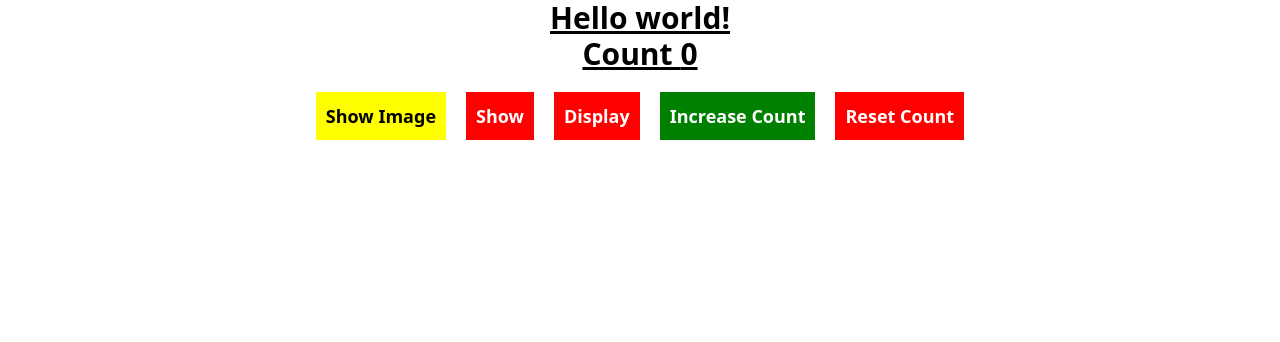
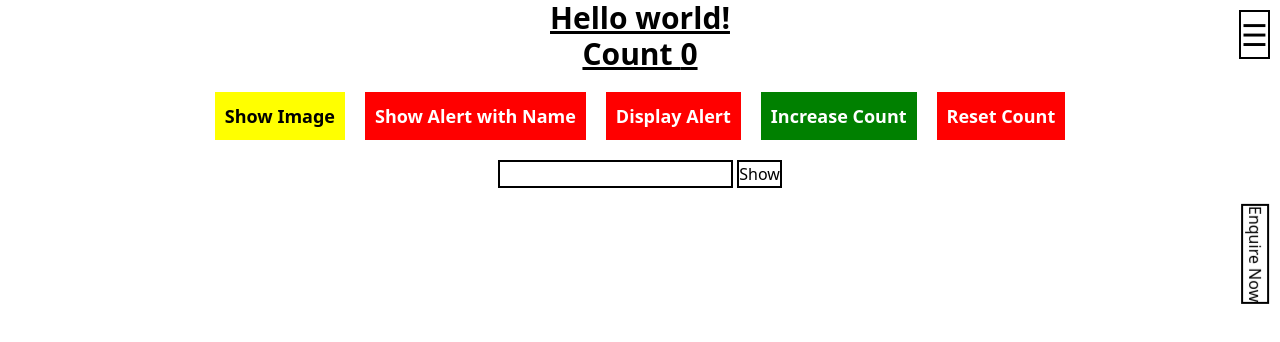
Before and after one commit to pratik-solanki-xduce/react-tailwind-css, a React (Create React App) app: page / in a window 1280 px wide. Shown: the top 342 px of the page. Built offline with nearby package versions, Linux system fonts and the light colour scheme.

Commit message:
Modal & Menu with state implemented

```diff
--- a/src/App.css
+++ b/src/App.css
@@ -36,3 +36,64 @@
     transform: rotate(360deg);
   }
 }
+
+.menu{
+  width: 80%;
+  text-align: left;
+  position: fixed;
+  left: -100%;
+  list-style: none;
+  transition: 1s;
+  height: 100vh;
+  background-color: yellow;
+}
+
+.activeMenu {
+  left: 0%;
+}
+
+.menu ul li{
+  list-style: none;
+  padding: 20px 20px;
+}
+
+.micon{
+  position: absolute;
+  right: 0px;
+  font-size: 30px;
+  margin: 10px;
+}
+
+.modalOverlay{
+  width: 100%;
+  position: fixed;
+  height: 100%;
+  display: none;
+  background-color: rgba(0, 0, 0, 0.5);
+}
+
+.modalDiv{
+  width: 400px;
+  position: fixed;
+  height: 400px;
+  background-color: white;
+  transition: 0.2s;
+  left: 50%;
+  top: -500px;
+  transform: translate(-50%,-50%);
+}
+
+.modalShow{
+  display: block;
+}
+
+.enquire{
+  position: fixed;
+  right: -2%;
+  top: 30%;
+  transform: rotate(90deg);
+}
+
+.showModalDiv{
+  top: 50%;
+}
--- a/src/App.js
+++ b/src/App.js
@@ -6,6 +6,9 @@ import btnModule from "./Button.module.css"
 function App() {
   const [count, setCount] = useState(0)
   const [show, setShow] = useState(false)
+  const [showPassword, setShowPassword] = useState(false)
+  const [showMenu, setShowMenu] = useState(false)
+  const [modal, setModal] = useState(false)
 
   const displayData = () => {
     alert("Welcome")
@@ -21,6 +24,22 @@ function App() {
 
   return (
     <div className="App">
+      <button className='enquire border-2 border-black' onClick={() => setModal(true)}>Enquire Now</button>
+      <div onClick={() => setModal(false)} className={`modalOverlay ${modal ? "modalShow" : ""}`}></div>
+      <div className={`modalDiv ${modal ? "showModalDiv" : ""}`}>
+        <h3 className='text-2xl font-semibold'>Enquiry Form  <button onClick={() => setModal(false)}><span>&times;</span></button></h3>
+      </div>
+
+      <button className='micon border-2 border-black' onClick={() => setShowMenu(!showMenu)}>{showMenu ? <span>&times;</span> : <span>&#9776;</span>}</button>
+      <div className={`menu ${showMenu ? "activeMenu" : ""}`}>
+        <ul>
+          <li>Home</li>
+          <li>About</li>
+          <li>Blog</li>
+          <li>Carrer</li>
+          <li>Contact</li>
+        </ul>
+      </div>
       <h1 className="text-3xl font-bold underline">
         Hello world!
       </h1>
@@ -29,12 +48,14 @@ function App() {
       </h1>
       <div className='mt-5 mb-5'>
         <button class={`${btnModule.warning} p-[10px] text-lg font-bold mr-5`} onClick={() => setShow(!show)}>{show ? "Hide" : "Show"} Image</button>
-        <button class={`${btnModule.error} p-[10px] text-lg font-bold mr-5`} onClick={() => showData("Pratik")}>Show</button>
-        <button class={`${btnModule.error} p-[10px] text-lg font-bold mr-5`} onClick={displayData}>Display</button>
+        <button class={`${btnModule.error} p-[10px] text-lg font-bold mr-5`} onClick={() => showData("Pratik")}>Show Alert with Name</button>
+        <button class={`${btnModule.error} p-[10px] text-lg font-bold mr-5`} onClick={displayData}>Display Alert</button>
         <button class={`${btnModule.success} p-[10px] text-lg font-bold mr-5`} onClick={increaseCount}>Increase Count</button>
         <button class={`${btnModule.error} p-[10px] text-lg font-bold`} onClick={() => setCount(0)}>Reset Count</button>
       </div>
       {show ? <img src={bmw} alt="bmw" /> : null}
+
+      <input className='border-2 border-black' type={showPassword ? "text" : "password"} /> <button className='border-2 border-black' onClick={() => setShowPassword(!showPassword)}>{showPassword ? "Hide" : "Show"}</button>
     </div>
   );
 }
```
